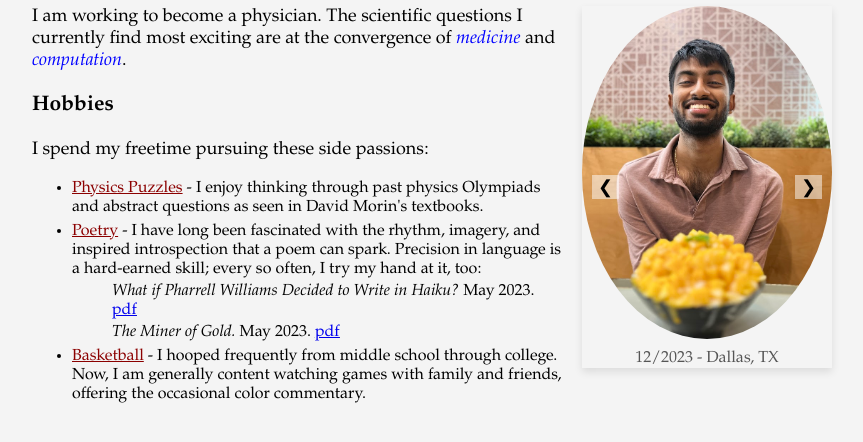
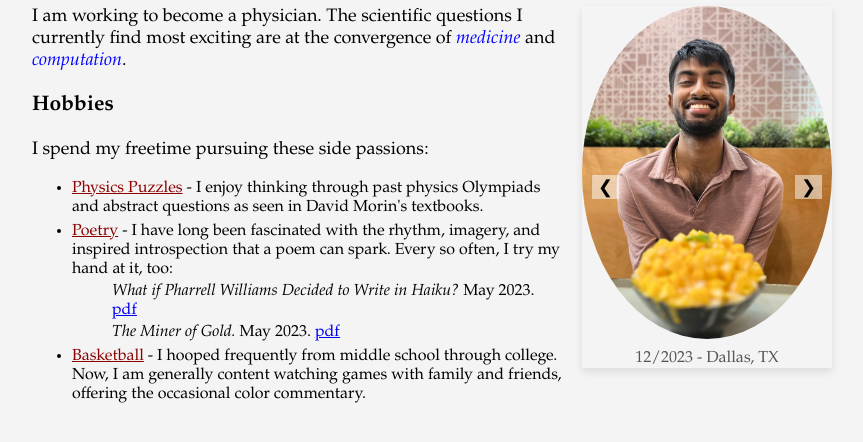
Before and after one commit to kvenkatesh5/web, a plain HTML site: page index.html in a window 1280 px wide. Shown: the part 146-588 px from the top of the page, without its empty margins (208-1071 px from the left). Drawn offline with Linux system fonts and the light colour scheme.

```diff
--- a/index.html
+++ b/index.html
@@ -133,7 +133,7 @@
         <p>I spend my freetime pursuing these side passions:
             <ul style="font-size: 16px; margin-left: 0px;">
                 <li style="margin: 5px 0"><u style="color: darkred;">Physics Puzzles</u> - I enjoy thinking through past physics Olympiads and abstract questions as seen in David Morin's textbooks.</li>
-                <li style="margin: 5px 0"><u style="color: darkred;">Poetry</u> - I have long been fascinated with the rhythm, imagery, and inspired introspection that a poem can spark. Precision in language is a hard-earned skill; every so often, I try my hand at it, too:
+                <li style="margin: 5px 0"><u style="color: darkred;">Poetry</u> - I have long been fascinated with the rhythm, imagery, and inspired introspection that a poem can spark. Every so often, I try my hand at it, too:
                     <ul style="margin: 3px 0"><em>What if Pharrell Williams Decided to Write in Haiku?</em> May 2023. <u><a href="media/poem2-haiku.pdf">pdf</a></u></ul>
                     <ul style="margin: 3px 0"><em>The Miner of Gold.</em> May 2023. <u><a href="media/poem1-elegy.pdf">pdf</a></u></ul>
                 </li>
```
Also changed, not shown: 2 other files.
